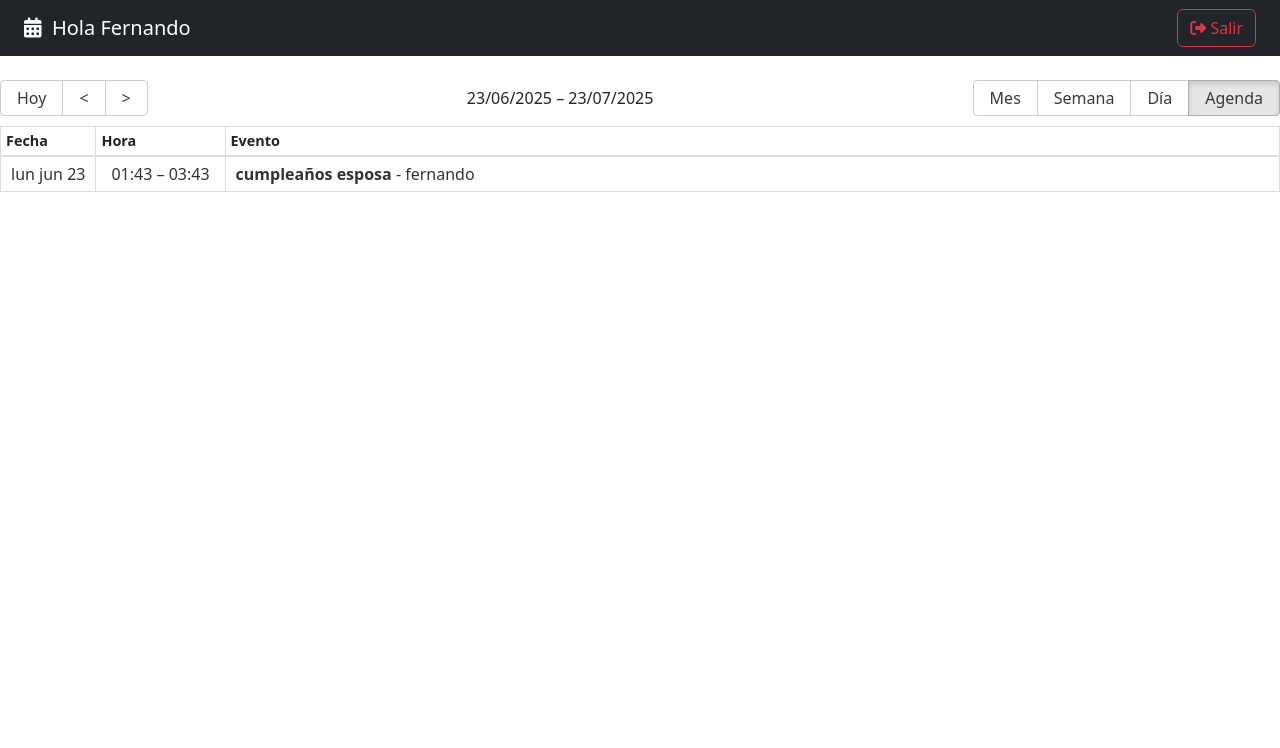
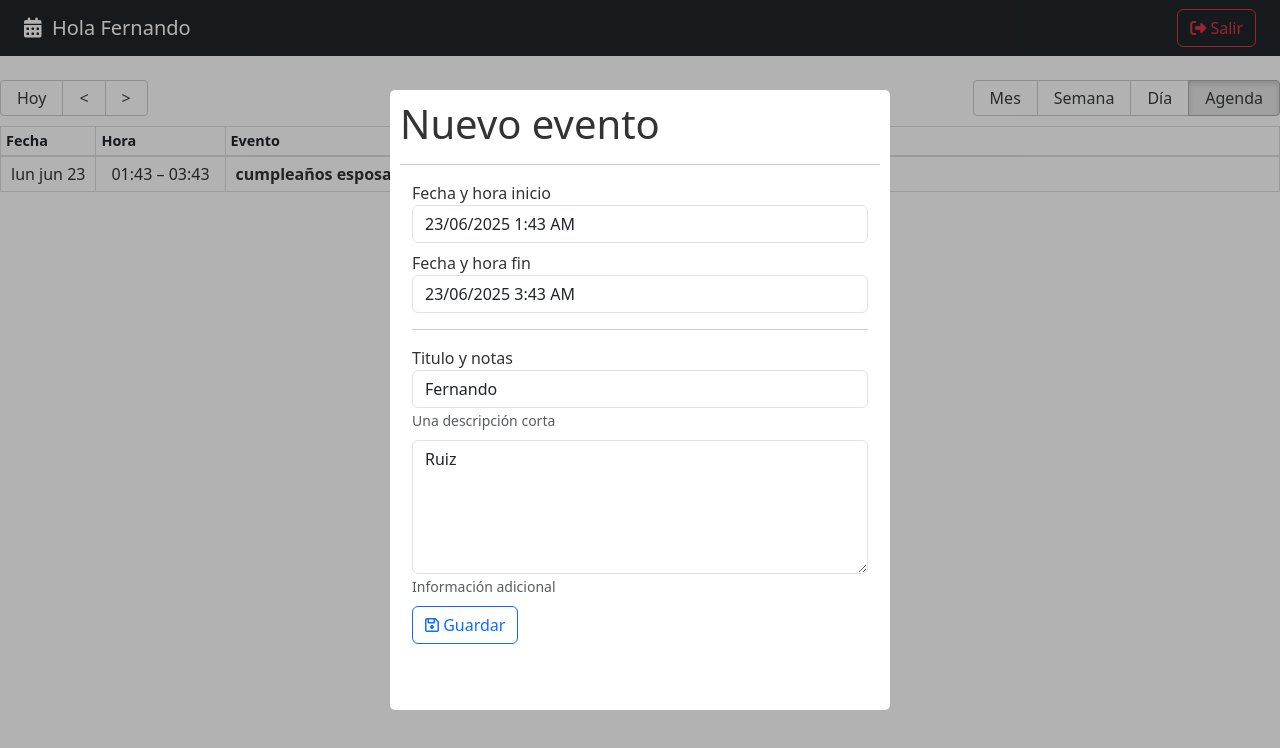
Before and after one commit to fernando8715/calendarApp, a React (Vite) app: page / in a window 1280 px wide. Shown: the top 748 px of the page. Built offline with nearby package versions, Linux system fonts and the light colour scheme.

Commit message:
configurando input de fecha y titulo, empleando componentes sweatAlert2, datepicker y date-fns

```diff
--- a/package.json
+++ b/package.json
@@ -13,8 +13,11 @@
     "date-fns": "^4.1.0",
     "react": "^19.1.0",
     "react-big-calendar": "^1.19.4",
+    "react-datepicker": "^8.4.0",
     "react-dom": "^19.1.0",
-    "react-router": "^7.6.2"
+    "react-modal": "^3.16.3",
+    "react-router": "^7.6.2",
+    "sweetalert2": "^11.22.2"
   },
   "devDependencies": {
     "@eslint/js": "^9.25.0",
--- /dev/null
+++ b/src/calendar/components/CalendarModal.jsx
@@ -0,0 +1,173 @@
+import { useMemo, useState } from 'react';
+
+import Modal from 'react-modal';
+import DatePicker, { registerLocale } from 'react-datepicker';
+import 'react-datepicker/dist/react-datepicker.css';
+
+import Swal from 'sweetalert2';
+
+
+import { addHours, differenceInSeconds } from 'date-fns';
+import { es } from 'date-fns/locale/es';
+
+registerLocale('es', es)
+
+
+const customStyles = {
+    content: {
+        top: '50%',
+        left: '50%',
+        right: 'auto',
+        bottom: 'auto',
+        marginRight: '-50%',
+        transform: 'translate(-50%, -50%)',
+    },
+};
+
+Modal.setAppElement('#root');
+
+export const CalendarModal = () => {
+
+    const [isModalOpen, setIsModalOpen] = useState(true);
+    const [formSubmitted, setIsFormSubmitted] = useState(false);
+
+    const [formValues, setFormValues] = useState({
+        title: 'Fernando',
+        notes: 'Ruiz',
+        start: new Date(),
+        end: addHours(new Date(), 2)
+    });
+
+    const [startDate, setStartDate] = useState(new Date());
+
+    const titleClass = useMemo(() =>{
+        if(!formSubmitted) return '';
+
+        if(formValues.title.length <= 0) return 'is-invalid'
+
+    }, [formValues.title, formSubmitted])
+
+
+    const onCloseModal = () => {
+        setIsModalOpen(false);
+        console.log('cerrando modal');
+    }
+
+    const onInputChange = ({ target }) => {
+        setFormValues({
+            ...formValues,
+            [target.name]: target.value
+        })
+    }
+
+    const onDateChange = (event, changing) => {
+        setFormValues({
+            ...formValues,
+            [changing]: event
+        })
+    }
+
+    const onSubmit = (event) => {
+        event.preventDefault();
+        setIsFormSubmitted(true);
+
+        const difference = differenceInSeconds(formValues.end, formValues.start);
+
+        if (isNaN(difference) || difference <= 0) {
+            Swal.fire({ title: 'Error fechas', text: 'Verificar fechas ingresadas', icon: 'error' })
+            return
+        }
+
+        if (formValues.title.length <= 0) return;
+
+        console.log(formValues);
+
+    }
+
+
+    return (
+        <div>
+            <Modal
+                isOpen={isModalOpen}
+                onRequestClose={onCloseModal}
+                style={customStyles}
+                closeTimeoutMS={2000}
+                className='modal'
+                overlayClassName='modal-fondo'
+            >
+                <h1> Nuevo evento </h1>
+                <hr />
+                <form className="container" onSubmit={onSubmit}>
+
+                    <div className="form-group mb-2 ">
+                        <label className='d-block'>Fecha y hora inicio</label>
+                        <div className="customDatePickerWidth">
+                            <DatePicker
+                                selected={formValues.start}
+                                className="form-control"
+                                onChange={(event) => onDateChange(event, 'start')}
+                                dateFormat="d/MM/yyyy h:mm aa"    // dateFormat="d MMMM yyyy h:mm aa"   // dateFormat="Pp"
+                                showTimeSelect
+                                locale={es}
+                                timeCaption='Hora'
+                            />
+                        </div>
+                    </div>
+
+                    <div className="form-group mb-2">
+                        <label >Fecha y hora fin</label>
+                        <div className="customDatePickerWidth">
+                            <DatePicker
+                                minDate={formValues.start}
+                                selected={formValues.end}
+                                className="form-control"
+                                onChange={(event) => onDateChange(event, 'end')}
+                                dateFormat="d/MM/yyyy h:mm aa"
+                                showTimeSelect
+                                locale={es}
+                                timeCaption='Hora'
+                            />
+                        </div>
+                    </div>
+
+                    <hr />
+                    <div className="form-group mb-2">
+                        <label>Titulo y notas</label>
+                        <input
+                            type="text"
+                            className={`form-control ${titleClass}`}
+                            placeholder="Título del evento"
+                            name="title"
+                            autoComplete="off"
+                            value={formValues.title}
+                            onChange={onInputChange}
+                        />
+                        <small id="emailHelp" className="form-text text-muted">Una descripción corta</small>
+                    </div>
+
+                    <div className="form-group mb-2">
+                        <textarea
+                            type="text"
+                            className="form-control"
+                            placeholder="Notas"
+                            rows="5"
+                            name="notes"
+                            value={formValues.notes}
+                            onChange={onInputChange}
+                        ></textarea>
+                        <small id="emailHelp" className="form-text text-muted">Información adicional</small>
+                    </div>
+
+                    <button
+                        type="submit"
+                        className="btn btn-outline-primary btn-block"
+                    >
+                        <i className="far fa-save"></i>
+                        <span> Guardar</span>
+                    </button>
+
+                </form>
+            </Modal>
+        </div>
+    )
+}
--- a/src/calendar/index.js
+++ b/src/calendar/index.js
@@ -1,5 +1,6 @@
 
 export * from './components/Navbar'
 export * from './components/CalendarEvent'
+export * from './components/CalendarModal'
 
 export * from './page/CalendarPage'
--- a/src/calendar/page/CalendarPage.jsx
+++ b/src/calendar/page/CalendarPage.jsx
@@ -3,7 +3,7 @@ import 'react-big-calendar/lib/css/react-big-calendar.css';
 
 import { addHours } from 'date-fns';
 
-import { CalendarEvent, Navbar } from "../"
+import { CalendarEvent, CalendarModal, Navbar } from "../"
 import { getMessagesES, localizer } from '../../helpers';
 import { useState } from 'react';
 
@@ -78,6 +78,8 @@ export const CalendarPage = () => {
         onView={ onViewChanged }
       />
 
+      <CalendarModal />
+
     </>
   )
 }
--- a/src/styles.css
+++ b/src/styles.css
@@ -0,0 +1,48 @@
+/* Modal */
+.ReactModalPortal > div{
+    opacity: 0;
+}
+
+.ReactModalPortal .ReactModal__Overlay {
+    align-items: center;
+    display: flex;
+    justify-content: center;
+    transition: opacity .2s ease-in-out;
+    z-index: 999;
+}
+
+.modal-fondo {
+    background-color: rgba(0, 0, 0, 0.3);
+    bottom: 0;
+    left: 0;
+    right: 0;
+    top: 0;
+    position: fixed;
+}
+
+.ReactModalPortal .ReactModal__Overlay--after-open {
+    opacity: 1;
+}
+
+.ReactModalPortal .ReactModal__Overlay--before-close {
+    opacity: 0;
+}
+
+.modal {
+    background: white;
+    border-radius: 5px;
+    color: rgb(51, 51, 51);
+    display: inline;
+    max-height: 620px;
+    max-width: 500px;
+    outline: none;
+    padding: 10px;
+}
+
+
+.customDatePickerWidth,
+.customDatePickerWidth > div.react-datepicker-wrapper,
+.customDatePickerWidth > div > div.react-datepicker__input-container
+.customDatePickerWidth > div > div.react-datepicker__input-container input {
+   width: 100%;
+}
```
Also changed, not shown: 1 other file (tests, documents, lock files or other folders).
